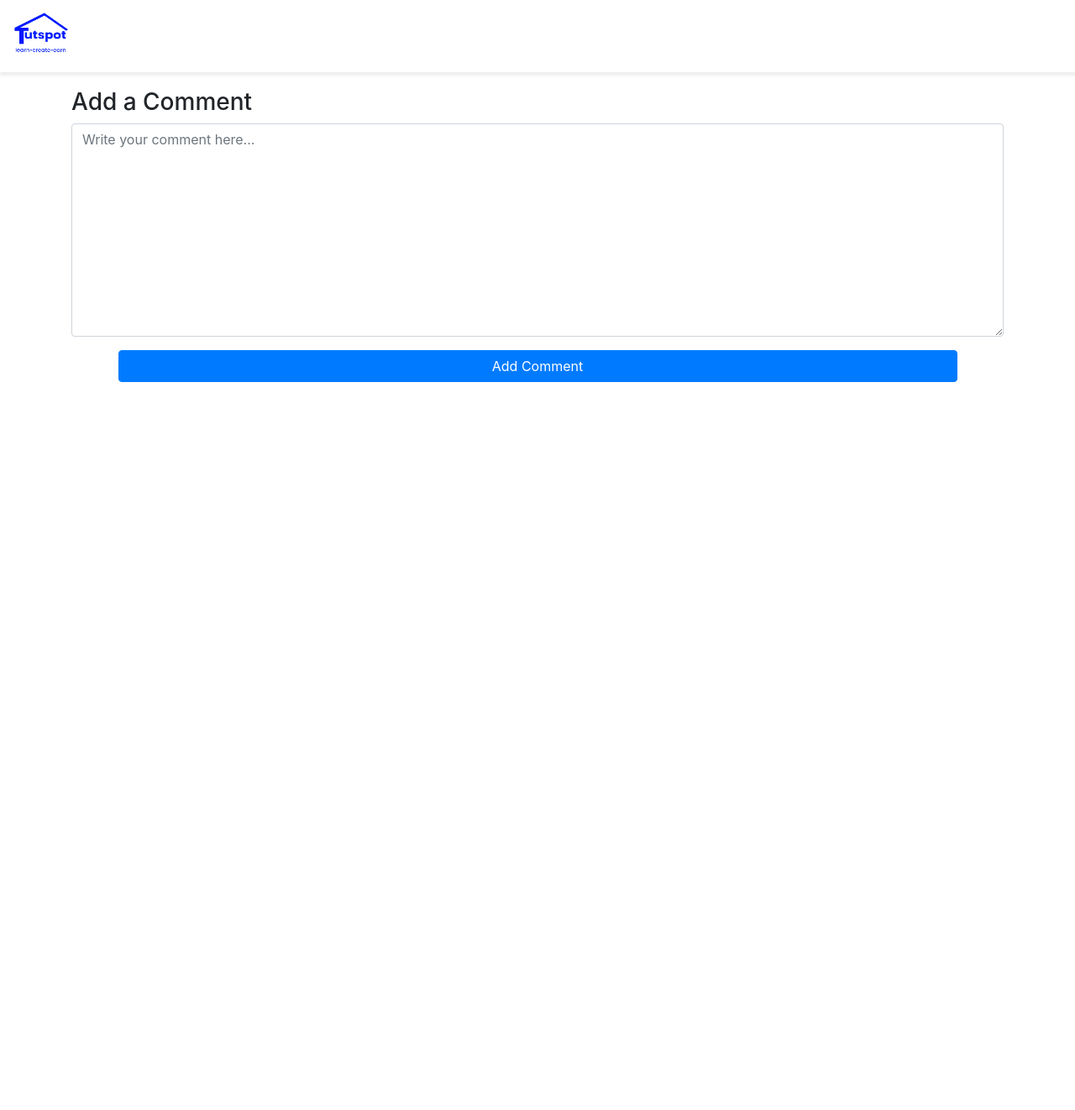
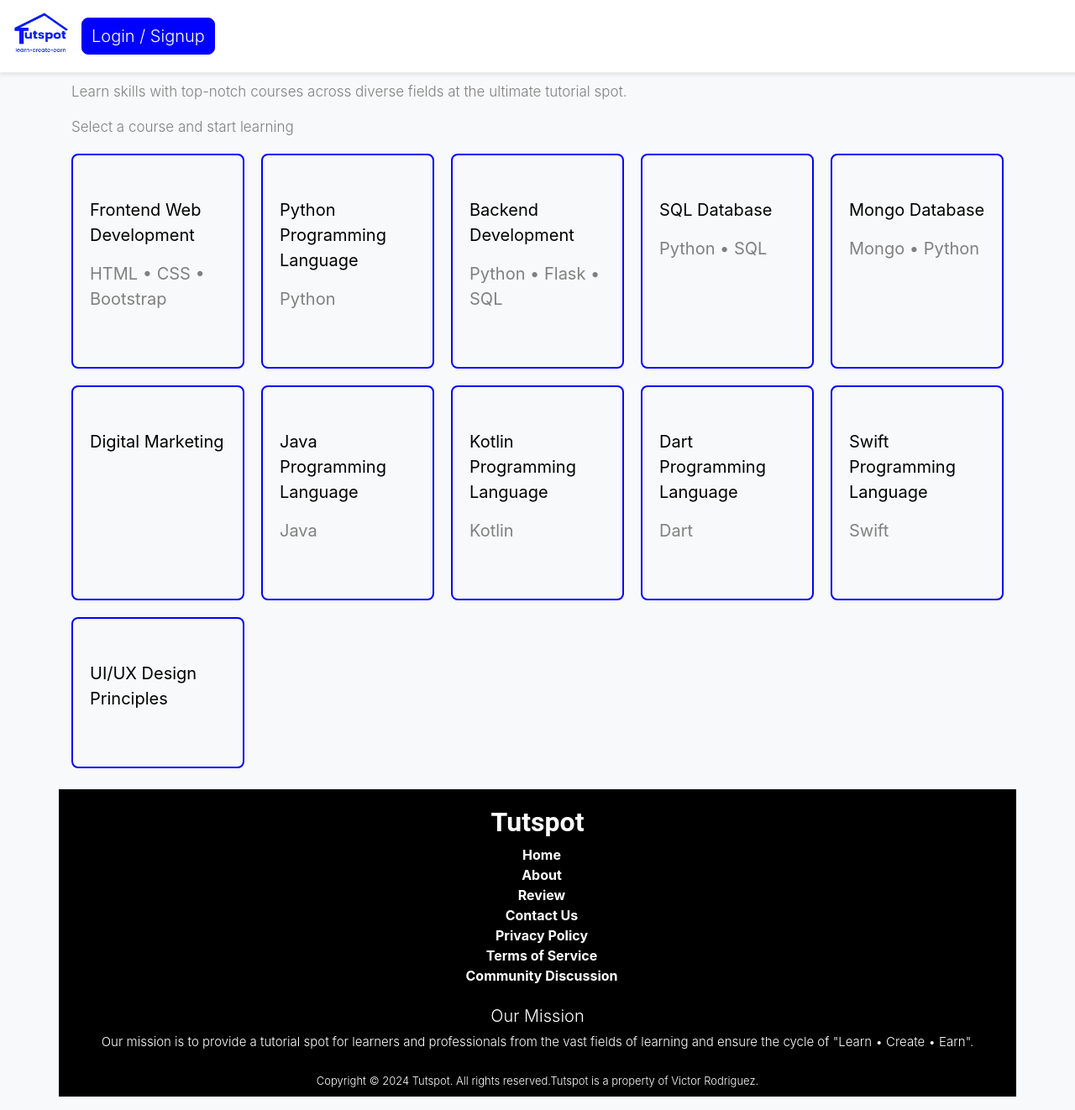
Before and after one commit to Victormarsh001/Tutspot, a Flask app: page / in a window 1280 px wide. Shown: the whole page at 84% size. Before the commit the page ends 455 px from the top, so only its background shows below. Run offline with Flask 3, Linux system fonts and the light colour scheme; some libraries are stand-ins or nearby versions.

Commit message:
Progress

```diff
--- a/app.py
+++ b/app.py
@@ -159,12 +159,9 @@ frontend =[
 
 courses = [{'course':"Frontend Web Development", 'language': "HTML • CSS • Bootstrap", 'price':0, "content":frontend},
            {'course':"Python Programming Language", 'language': "Python", 'price':5, "content":python},          {'course':"Backend Development", 'language': "Python • Flask • SQL", 'price':10,"content":python}, {'course':"SQL Database", 'language': "Python • SQL", 'price':2,"content":python}, {'course':"Mongo Database", 'language': "Mongo • Python", 'price':5,"content":python}, {'course':"Digital Marketing ", 'price':5,"content":python},  {'course':"Java Programming Language", 'language': "Java", 'price':5,"content":python}, {'course':'Kotlin Programming Language', 'language': "Kotlin", 'price':5,"content":python}, {'course':"Dart Programming Language", 'language': 'Dart', 'price':5,"content":python}, {'course':'Swift Programming Language', 'language':'Swift', 'price':5,"content":python},         {'course':"UI/UX Design Principles", 'price':2,"content":python}]
+
+
 @app.route('/')
-def discussion():
-   discussions = ["Discussion 1", "Discussion 2", "Discussion 3. Thejskfkandjfn, kejfmsjskskfk osotjskeitkwk", "Discussion 4", "Discussion 5"]
-   return render_template('comment.html', discussions=discussions)
-
-@app.route('/index')
 def index():
    if "username" in session:
       active_user = session["username"]
@@ -172,7 +169,22 @@ def index():
       active_user = False
    return render_template('index.html', courses=courses, active_user=active_user)
 
+@app.route('/discussion')
+def discussion():
+   discussions = ["Discussion 1", "Discussion 2", "Discussion 3. Thejskfkandjfn, kejfmsjskskfk osotjskeitkwk", "Discussion 4", "Discussion 5"]
+   return render_template('discussion.html', discussions=discussions)
 
+
+@app.route('/comment', methods=["GET", "POST"])
+def comment():
+   return render_template('comment.html')
+
+
+@app.route('/publisher', methods=["GET", "POST"])
+def publisher():
+  # post = request.form["post"]
+
+   return render_template('publisher.html')
 @app.route('/course', methods=["GET", "POST"])
 def course():
 
--- a/templates/comment.html
+++ b/templates/comment.html
@@ -5,6 +5,31 @@
     <meta name="viewport" content="width=device-width, initial-scale=1.0">
     <title>Write a Comment</title>
     <link rel="stylesheet" href="https://stackpath.bootstrapcdn.com/bootstrap/4.5.2/css/bootstrap.min.css">
+    <style>
+        .foot{
+            background-color: black;
+            text-align: center;
+
+
+            bottom: 0;
+            left: 0;
+            right: 0;
+            color: white;
+
+            margin-top: 25px;
+            padding-top: 20px;
+        }
+        .foot a{
+            color: white;
+            text-decoration: none;
+            font-weight: bold;
+            margin-left: 10px;
+            margin-top: 10px;
+        }
+        .foot a:hover{
+            color: #00ff00;
+        }
+    </style>
 </head>
 <body>
     <!-- Navbar -->
@@ -16,7 +41,7 @@
     <!-- Comment Form -->
     <div style="margin-top: 105px;" class="container mt-9">
         <h3>Add a Comment</h3>
-        <form id="commentForm">
+        <form action="/comment"  method="post" id="commentForm">
             <div class="form-group">
                 <textarea id="commentContent" class="form-control" rows="10" placeholder="Write your comment here..." maxlength="500"></textarea>
                 <small id="commentError" class="form-text text-muted"></small>
@@ -24,6 +49,7 @@
             <button style="width: 90%; margin-left: 5%;" type="submit" class="btn btn-primary">Add Comment</button>
         </form>
     </div>
+
 
     <script>
         document.getElementById('commentForm').addEventListener('submit', function(event) {
@@ -39,5 +65,21 @@
             }
         });
     </script>
+    <nav class="container foot">
+    <h2 style="color: white; font-weight: bold; font-family: Roboto;">Tutspot</h2>
+    <a href="/">Home</a></br>
+    <a href="/about">About</a></br>
+    <a href="/reviews">Review</a></br>
+    <a href="/contact">Contact Us</a></br>
+    <a href="/privacy">Privacy Policy</a></br>
+    <a href="/terms">Terms of Service</a></br>
+    <a href="/discussion">Community Discussion </a></br>
+
+    <h3 class="lead mt-4"> Our Mission </h3>
+    <p style="font-size: 15px;" class="lead">Our mission is to provide a tutorial spot for learners and professionals from the vast fields of learning and ensure the cycle of "Learn • Create • Earn".</p>
+
+    <p class="lead" style="font-size: 13px; color: white; text-align: center; padding: 9px;">Copyright © 2024 Tutspot. All rights reserved.Tutspot is a property of Victor Rodriguez.</p>
+
+    </nav>
 </body>
 </html>
--- a/templates/index.html
+++ b/templates/index.html
@@ -76,9 +76,9 @@
     </nav>
 
     <div class="container">
-        <p style="text-align: left; color: gray; margin-top: 45px; font-size: 16px;" class="lead">Learn skills with top-notch courses across diverse fields at the ultimate tutorial spot.</p>
+        <p style="text-align: left; color: gray; margin-top: 45px; font-size: 17px;" class="lead">Learn skills with top-notch courses across diverse fields at the ultimate tutorial spot.</p>
 
-        <p style="font-size: 16px; color: gray;" class="mt-8 lead"> Select a course and start learning</p>
+        <p style="font-size: 17px; color: gray;" class="mt-8 lead"> Select a course and start learning</p>
 
 
 
@@ -98,16 +98,18 @@
     </div>
     <nav class="container foot">
     <h2 style="color: white; font-weight: bold; font-family: Roboto;">Tutspot</h2>
-    <a href="/about">About</a>
-    <a href="/reviews">Review</a>
-    <a href="/contact">Contact Us</a>
-    <a href="/privacy">Privacy Policy</a>
-    <a href="/terms">Terms of Service</a>
+    <a href="/">Home</a></br>
+    <a href="/about">About</a></br>
+    <a href="/reviews">Review</a></br>
+    <a href="/contact">Contact Us</a></br>
+    <a href="/privacy">Privacy Policy</a></br>
+    <a href="/terms">Terms of Service</a></br>
+    <a href="/discussion">Community Discussion </a></br>
 
     <h3 class="lead mt-4"> Our Mission </h3>
     <p style="font-size: 15px;" class="lead">Our mission is to provide a tutorial spot for learners and professionals from the vast fields of learning and ensure the cycle of "Learn • Create • Earn".</p>
 
-    <p class="lead" style="font-size: 13px; color: white; text-align: center; padding: 9px;">Copyright © 2024 Tutspot. All rights reserved.Tutspot is a property of Marsh.</p>
+    <p class="lead" style="font-size: 13px; color: white; text-align: center; padding: 9px;">Copyright © 2024 Tutspot. All rights reserved.Tutspot is a property of Victor Rodriguez.</p>
 
     </nav>
 </body>
```
Also changed, not shown: templates/discussion.html (+41 -2 lines), templates/publisher.html (+41 -0 lines).
